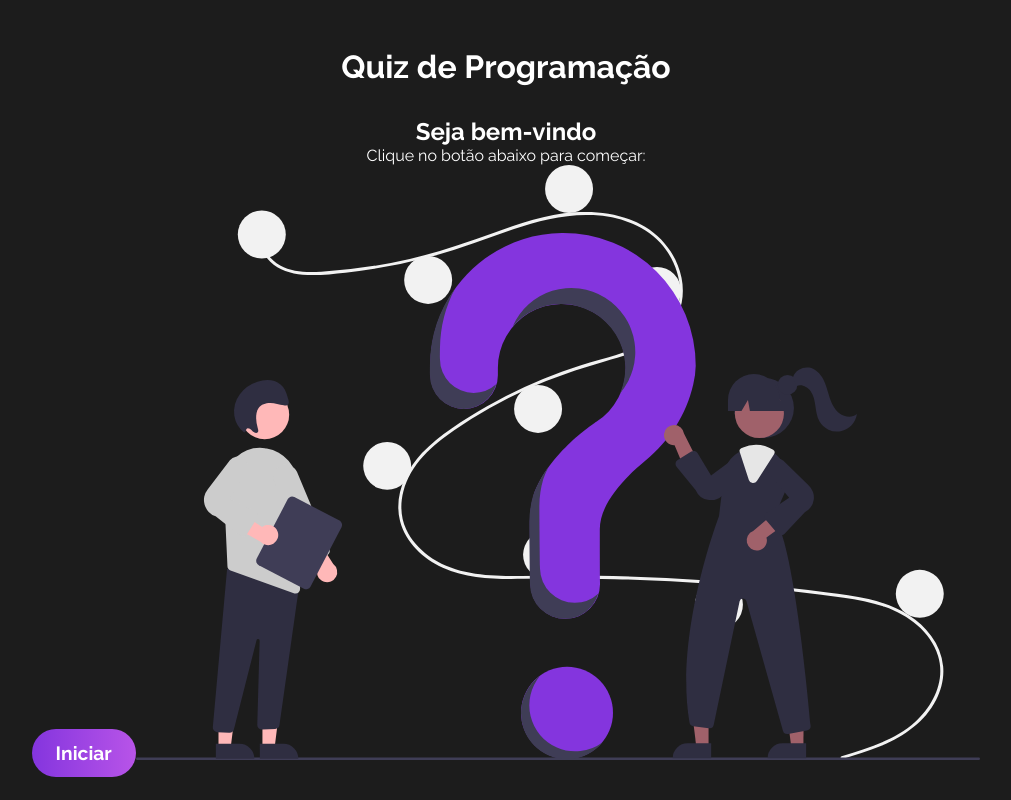
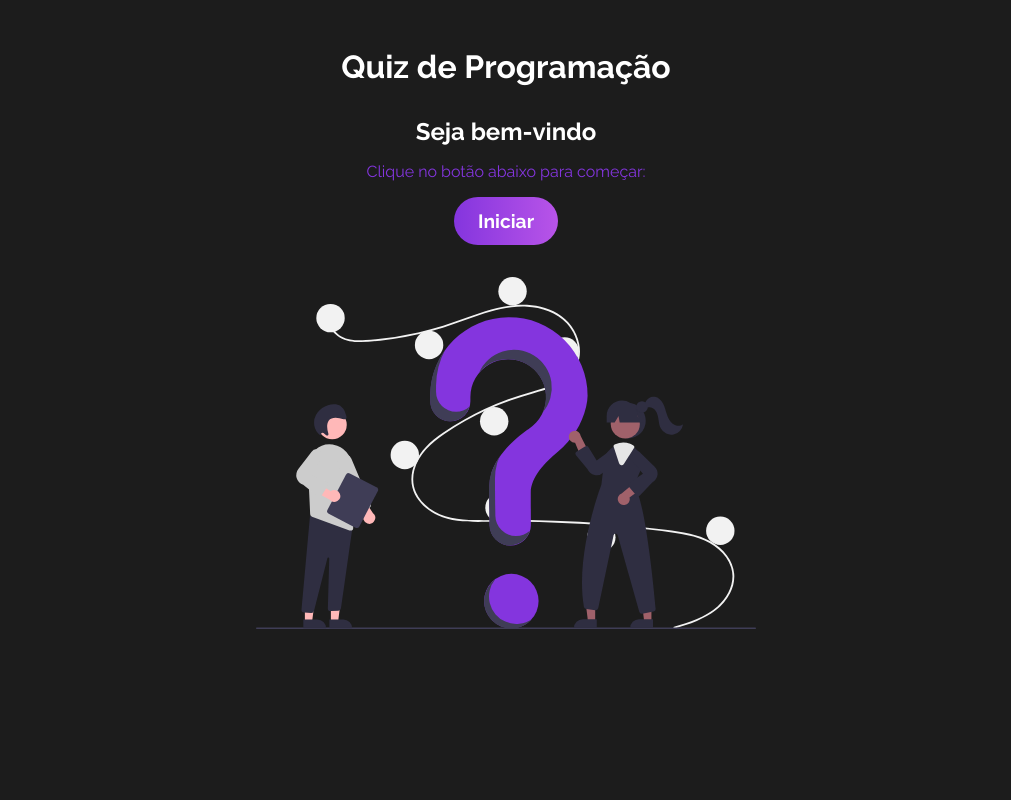
Before and after one commit to marlon-couto/quiz, a React (Vite) app: page / in a window 1280 px wide. Shown: the whole page, without its empty margins (134-1145 px from the left). Built offline with nearby package versions, Linux system fonts and the light colour scheme.

Commit message:
Adiciona estilização ao componente Welcome

```diff
--- a/src/assets/styles/Welcome.css
+++ b/src/assets/styles/Welcome.css
@@ -0,0 +1,17 @@
+#welcome {
+  text-align: center;
+  max-width: 500px;
+}
+
+#welcome h2,
+#welcome p {
+  margin-bottom: 1rem;
+}
+
+#welcome p {
+  color: #8435de;
+}
+
+#welcome img {
+  margin-top: 2rem;
+}
```
Also changed, not shown: src/App.css (line endings or trailing spaces).
